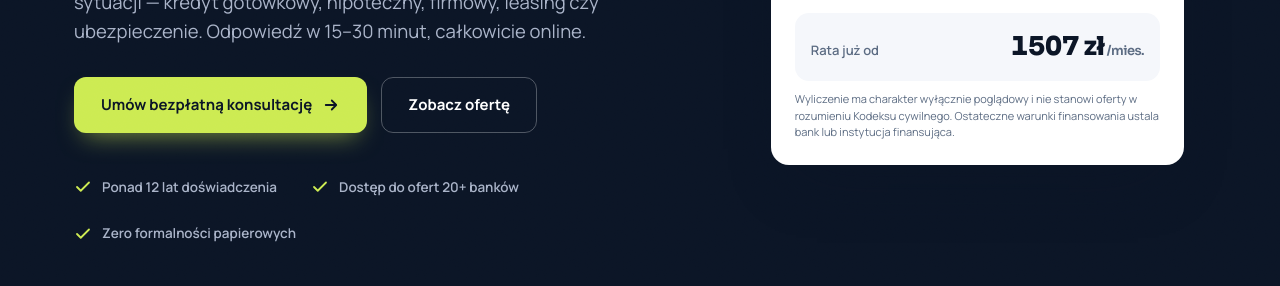
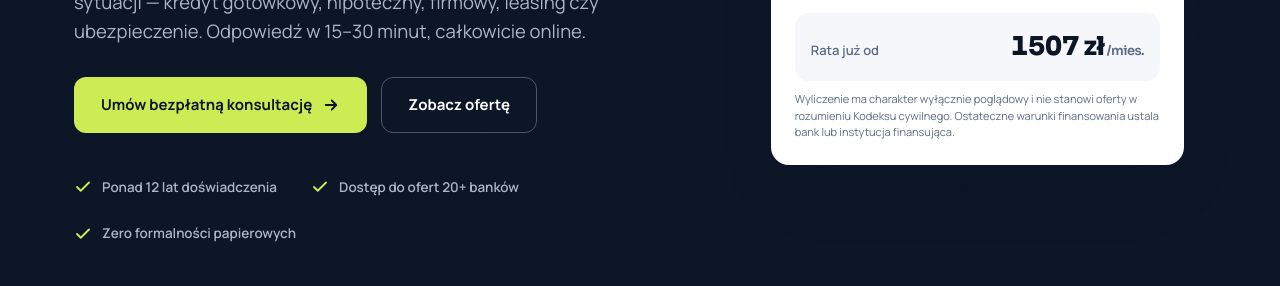
Before and after one commit to jurq12345/expert-financial, a plain HTML site: page index.html in a window 1280 px wide. Shown: the part 514-800 px from the top of the page. Drawn offline with Linux system fonts and the light colour scheme.

Commit message:
Remove glow effect from hero CTA button
Co-Authored-By: Claude Sonnet 5 <noreply@anthropic.com>

```diff
--- a/index.html
+++ b/index.html
@@ -145,6 +145,9 @@
   .btn:active{transform:scale(.97);}
   .btn-primary{background:var(--lime-400);color:var(--navy-900);box-shadow:0 12px 24px -10px rgba(205,235,82,.55);}
   .btn-primary:hover{background:var(--lime-300);box-shadow:0 16px 30px -10px rgba(205,235,82,.7);transform:translateY(-2px);}
+  .btn-no-glow{box-shadow:none;}
+  .btn-no-glow:hover{box-shadow:none;}
+  .btn-no-glow::before{display:none;}
   .btn-ghost-dark{background:transparent;color:var(--white);border-color:rgba(255,255,255,.28);}
   .btn-ghost-dark:hover{border-color:rgba(255,255,255,.6);background:rgba(255,255,255,.06);}
   .btn-ghost-light{background:transparent;color:var(--navy-900);border-color:var(--line);}
@@ -593,7 +596,7 @@
         <h1 class="load-in" style="--ld:0;">Finansowanie, które ma sens.<br>Bez chaosu i <em>bez ukrytych kosztów</em>.</h1>
         <p class="lead load-in" style="--ld:1;">Porównujemy oferty kilkunastu banków i instytucji finansowych, żeby dobrać rozwiązanie dopasowane do Twojej sytuacji — kredyt gotówkowy, hipoteczny, firmowy, leasing czy ubezpieczenie. Odpowiedź w 15–30 minut, całkowicie online.</p>
         <div class="cta-row load-in" style="--ld:2;">
-          <a href="#kontakt" class="btn btn-primary">
+          <a href="#kontakt" class="btn btn-primary btn-no-glow">
             Umów bezpłatną konsultację
             <svg aria-hidden="true" focusable="false" viewBox="0 0 24 24" fill="none" stroke="currentColor" stroke-width="2.4" stroke-linecap="round" stroke-linejoin="round"><path d="M5 12h14M13 6l6 6-6 6"/></svg>
           </a>
```
